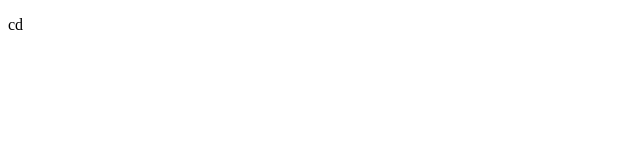
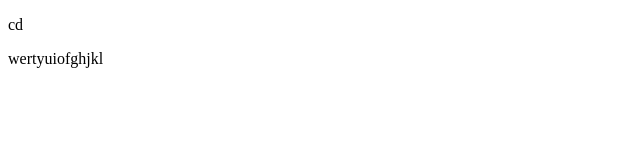
Before and after one commit to natocho72/anything, a plain HTML site: page index.html in a window 1280 px wide. Shown: the whole page, without its empty margins (0-640 px from the left). Drawn offline with Linux system fonts and the light colour scheme.

Commit message:
Update index.html

```diff
--- a/index.html
+++ b/index.html
@@ -9,5 +9,6 @@
 </head>
 <body>
 <p>cd</p>
+    <p>wertyuiofghjkl</p>
 </body>
 </html>
```
